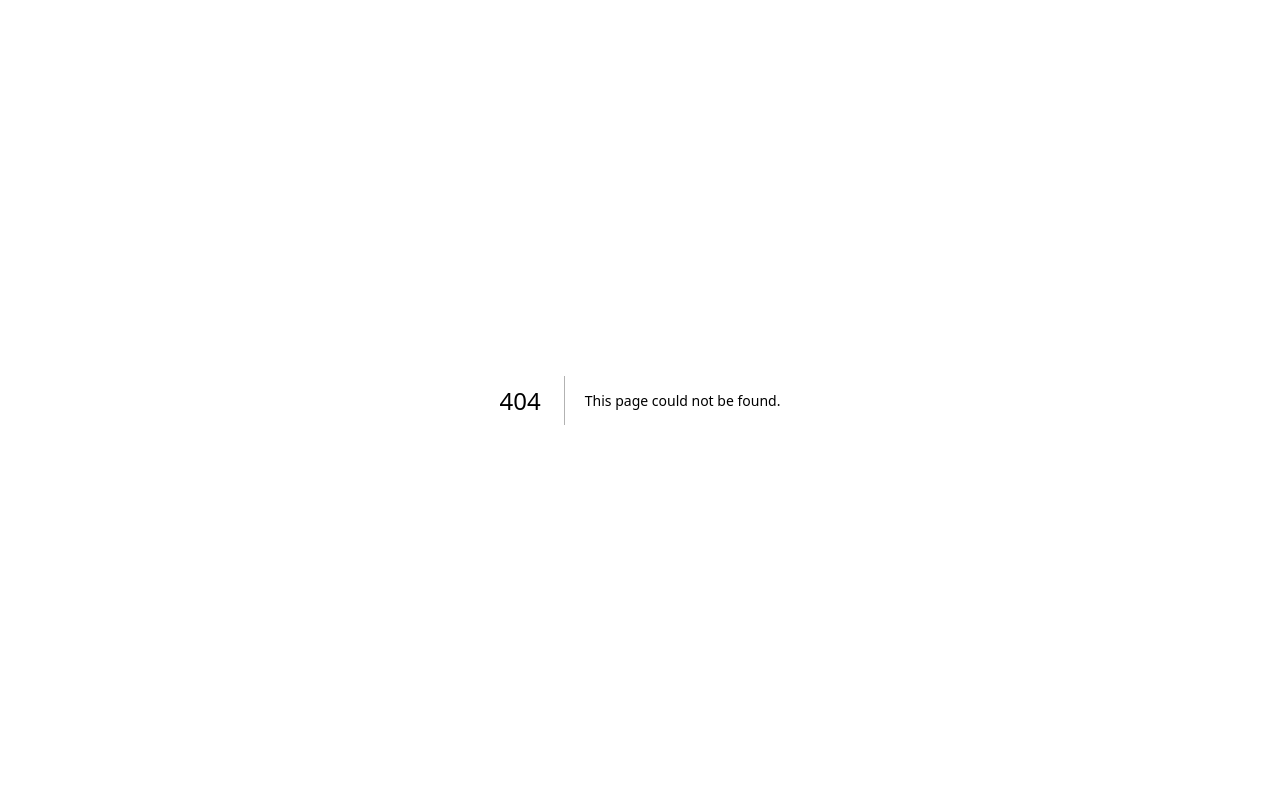
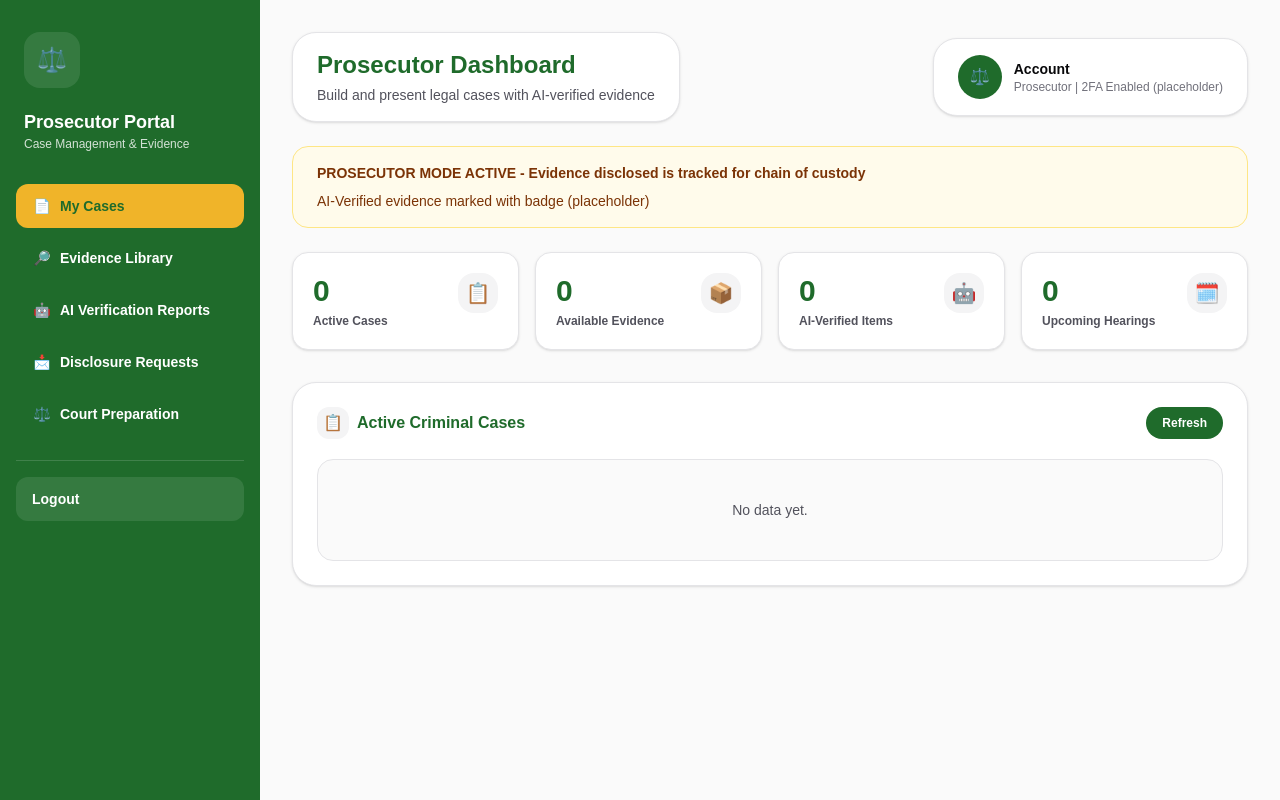
Before and after one commit to Signas-58/A, a Next.js app in the folder web/: page /prosecutor in a window 1280 px wide. Before the commit this address had no page. Built offline with nearby package versions, Linux system fonts and the light colour scheme.

Commit message:
Add prosecutor dashboard and rename custodian role to forensic officer

```diff
--- a/web/src/app/custodian/page.tsx
+++ b/web/src/app/custodian/page.tsx
@@ -53,7 +53,7 @@ export default function CustodianDashboardPage() {
         <aside className="w-[260px] bg-[#1f6b2b] text-white">
           <div className="px-6 py-8">
             <div className="grid h-14 w-14 place-items-center rounded-2xl bg-white/10 text-2xl">📦</div>
-            <div className="mt-5 text-lg font-semibold">Custodian Portal</div>
+            <div className="mt-5 text-lg font-semibold">Forensic Officer Portal</div>
             <div className="text-xs text-white/80">Chain of Custody</div>
           </div>
 
@@ -88,19 +88,19 @@ export default function CustodianDashboardPage() {
         <main className="flex-1 px-8 py-8">
           <div className="flex flex-wrap items-center justify-between gap-4">
             <div>
-              <h1 className="text-2xl font-semibold text-[#1f6b2b]">Evidence Custodian Dashboard</h1>
+              <h1 className="text-2xl font-semibold text-[#1f6b2b]">Forensic Officer Dashboard</h1>
               <p className="mt-1 text-sm text-zinc-600">Manage chain of custody, seal evidence, and monitor integrity</p>
             </div>
 
             <div className="rounded-2xl border border-zinc-200 bg-white px-5 py-3 shadow-sm">
-              <div className="text-sm font-semibold">Custodian</div>
+              <div className="text-sm font-semibold">Forensic Officer</div>
               <div className="text-xs text-zinc-500">Account details placeholder</div>
             </div>
           </div>
 
           <div className="mt-6 grid gap-4 lg:grid-cols-2">
             <div className="rounded-2xl border border-amber-200 bg-amber-50 px-5 py-4 text-sm text-amber-900">
-              Custodian mode active — all logs are append-only and cryptographically signed (placeholder)
+              Forensic Officer mode active — all logs are append-only and cryptographically signed (placeholder)
             </div>
             <div className="rounded-2xl border border-emerald-200 bg-emerald-50 px-5 py-4 text-sm text-emerald-900">
               Chain of custody is immutable (placeholder)
--- a/web/src/app/page.tsx
+++ b/web/src/app/page.tsx
@@ -46,6 +46,8 @@ export default function Home() {
     router.push(
       signinRole === "admin"
         ? "/admin"
+        : signinRole === "prosecutor"
+          ? "/prosecutor"
         : signinRole === "custodian"
           ? "/custodian"
           : signinRole === "clerk"
@@ -295,7 +297,7 @@ export default function Home() {
                         signinRole === "custodian" ? "border-[#2f7a2f] bg-[#2f7a2f]/10" : "border-zinc-200 bg-white"
                       }`}
                     >
-                      Custodian
+                      Forensic Officer
                     </button>
                     <button
                       type="button"
@@ -463,7 +465,7 @@ export default function Home() {
                         signupRole === "custodian" ? "border-[#0b3a1a] bg-[#0b3a1a]/10" : "border-zinc-200 bg-white"
                       }`}
                     >
-                      Custodian
+                      Forensic Officer
                     </button>
                     <button
                       type="button"
--- /dev/null
+++ b/web/src/app/prosecutor/page.tsx
@@ -0,0 +1,158 @@
+"use client";
+
+import { useMemo, useState } from "react";
+import { useRouter } from "next/navigation";
+
+type ProsecutorTab = "cases" | "library" | "reports" | "disclosure" | "preparation";
+
+type NavItem = {
+  key: ProsecutorTab;
+  label: string;
+  icon: string;
+};
+
+type StatCard = {
+  label: string;
+  value: number;
+  icon: string;
+};
+
+export default function ProsecutorPage() {
+  const router = useRouter();
+  const [active, setActive] = useState<ProsecutorTab>("cases");
+
+  const navItems: NavItem[] = useMemo(
+    () => [
+      { key: "cases", label: "My Cases", icon: "📄" },
+      { key: "library", label: "Evidence Library", icon: "🔎" },
+      { key: "reports", label: "AI Verification Reports", icon: "🤖" },
+      { key: "disclosure", label: "Disclosure Requests", icon: "📩" },
+      { key: "preparation", label: "Court Preparation", icon: "⚖️" },
+    ],
+    []
+  );
+
+  const stats: StatCard[] = useMemo(
+    () => [
+      { label: "Active Cases", value: 0, icon: "📋" },
+      { label: "Available Evidence", value: 0, icon: "📦" },
+      { label: "AI-Verified Items", value: 0, icon: "🤖" },
+      { label: "Upcoming Hearings", value: 0, icon: "🗓️" },
+    ],
+    []
+  );
+
+  const panelTitle = useMemo(() => {
+    if (active === "cases") return "Active Criminal Cases";
+    if (active === "library") return "Evidence Library";
+    if (active === "reports") return "AI Verification Reports";
+    if (active === "disclosure") return "Disclosure Requests";
+    return "Court Preparation";
+  }, [active]);
+
+  const panelIcon = useMemo(() => {
+    if (active === "cases") return "📋";
+    if (active === "library") return "📚";
+    if (active === "reports") return "🤖";
+    if (active === "disclosure") return "📩";
+    return "⚖️";
+  }, [active]);
+
+  return (
+    <div className="min-h-screen w-screen bg-zinc-50 text-zinc-950">
+      <div className="flex min-h-screen">
+        <aside className="w-[260px] bg-[#1f6b2b] text-white">
+          <div className="px-6 py-8">
+            <div className="grid h-14 w-14 place-items-center rounded-2xl bg-white/10 text-2xl">⚖️</div>
+            <div className="mt-5 text-lg font-semibold">Prosecutor Portal</div>
+            <div className="text-xs text-white/80">Case Management &amp; Evidence</div>
+          </div>
+
+          <nav className="px-4 pb-8">
+            <div className="space-y-2">
+              {navItems.map((item) => (
+                <button
+                  key={item.key}
+                  type="button"
+                  onClick={() => setActive(item.key)}
+                  className={`w-full rounded-xl px-4 py-3 text-left text-sm font-semibold transition-all duration-200 hover:bg-white/10 ${
+                    active === item.key ? "bg-[#f0b429] text-[#1f6b2b]" : "text-white"
+                  }`}
+                >
+                  <span className="mr-2 inline-block w-5 text-center">{item.icon}</span>
+                  {item.label}
+                </button>
+              ))}
+            </div>
+
+            <div className="mt-6 border-t border-white/15 pt-4">
+              <button
+                type="button"
+                onClick={() => router.push("/")}
+                className="w-full rounded-xl bg-white/10 px-4 py-3 text-left text-sm font-semibold text-white transition-all duration-200 hover:-translate-y-0.5 hover:bg-white/15 hover:shadow-lg hover:shadow-black/20 active:translate-y-0"
+              >
+                Logout
+              </button>
+            </div>
+          </nav>
+        </aside>
+
+        <main className="flex-1 px-8 py-8">
+          <div className="flex flex-wrap items-center justify-between gap-4">
+            <div className="rounded-3xl border border-zinc-200 bg-white px-6 py-4 shadow-sm">
+              <h1 className="text-2xl font-semibold text-[#1f6b2b]">Prosecutor Dashboard</h1>
+              <p className="mt-1 text-sm text-zinc-600">Build and present legal cases with AI-verified evidence</p>
+            </div>
+
+            <div className="flex items-center gap-3 rounded-3xl border border-zinc-200 bg-white px-6 py-4 shadow-sm">
+              <div className="grid h-11 w-11 place-items-center rounded-full bg-[#1f6b2b] text-white">⚖️</div>
+              <div>
+                <div className="text-sm font-semibold">Account</div>
+                <div className="text-xs text-zinc-500">Prosecutor | 2FA Enabled (placeholder)</div>
+              </div>
+            </div>
+          </div>
+
+          <div className="mt-6 rounded-2xl border border-amber-200 bg-amber-50 px-6 py-4 text-sm text-amber-900">
+            <div className="font-semibold">PROSECUTOR MODE ACTIVE - Evidence disclosed is tracked for chain of custody</div>
+            <div className="mt-2">AI-Verified evidence marked with badge (placeholder)</div>
+          </div>
+
+          <div className="mt-6 grid gap-4 sm:grid-cols-2 xl:grid-cols-4">
+            {stats.map((s) => (
+              <div key={s.label} className="rounded-2xl border border-zinc-200 bg-white p-5 shadow-sm">
+                <div className="flex items-start justify-between gap-3">
+                  <div>
+                    <div className="text-3xl font-semibold text-[#1f6b2b] tabular-nums">{s.value}</div>
+                    <div className="mt-1 text-xs font-semibold text-zinc-600">{s.label}</div>
+                  </div>
+                  <div className="grid h-10 w-10 place-items-center rounded-2xl bg-zinc-100 text-xl">{s.icon}</div>
+                </div>
+              </div>
+            ))}
+          </div>
+
+          <section className="mt-8 rounded-3xl border border-zinc-200 bg-white p-6 shadow-sm">
+            <div className="flex flex-wrap items-center justify-between gap-3">
+              <div className="flex items-center gap-2">
+                <div className="grid h-8 w-8 place-items-center rounded-xl bg-zinc-100">{panelIcon}</div>
+                <h2 className="text-base font-semibold text-[#1f6b2b]">{panelTitle}</h2>
+              </div>
+
+              <button
+                type="button"
+                className="rounded-full bg-[#1f6b2b] px-4 py-2 text-xs font-semibold text-white transition-all duration-200 hover:-translate-y-0.5 hover:shadow-lg hover:shadow-[#1f6b2b]/25 active:translate-y-0"
+              >
+                Refresh
+              </button>
+            </div>
+
+            <div className="mt-5 rounded-2xl border border-zinc-200 bg-zinc-50 px-6 py-10 text-center text-sm text-zinc-600">
+              No data yet.
+            </div>
+          </section>
+        </main>
+      </div>
+    </div>
+  );
+}
```
